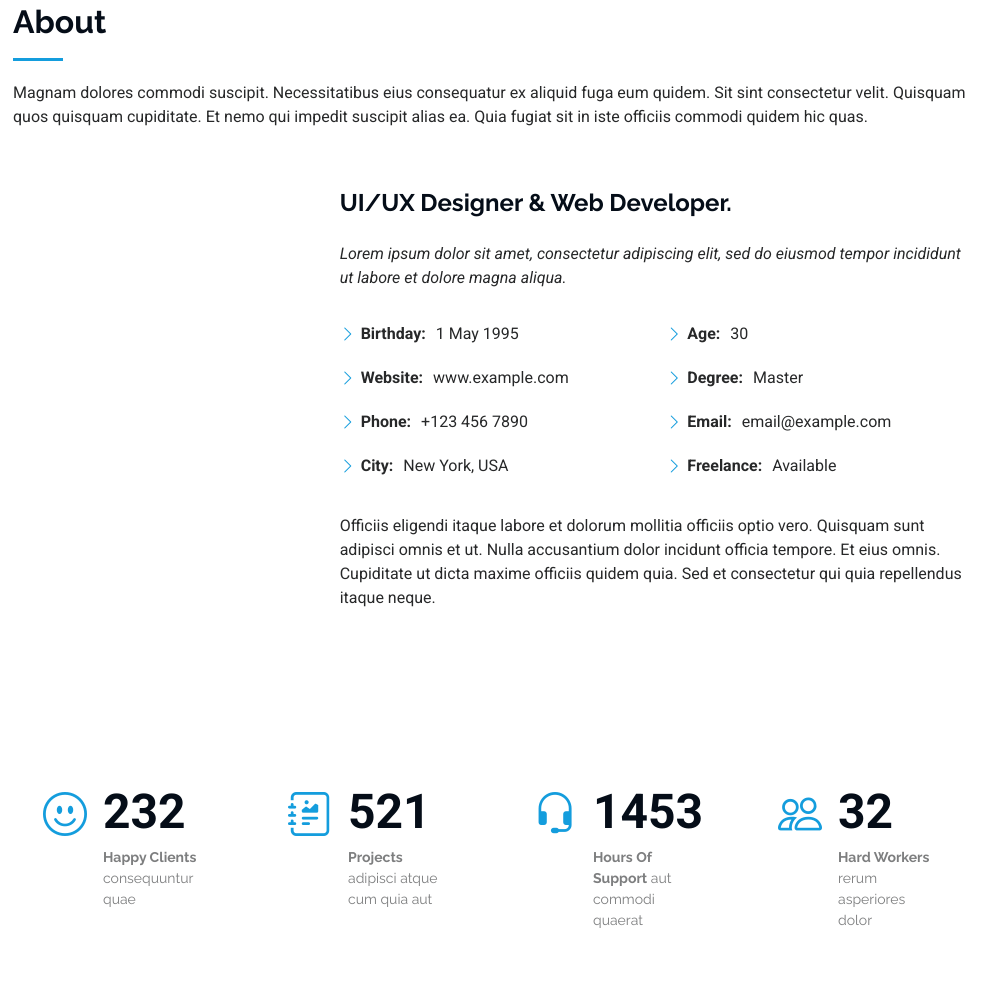
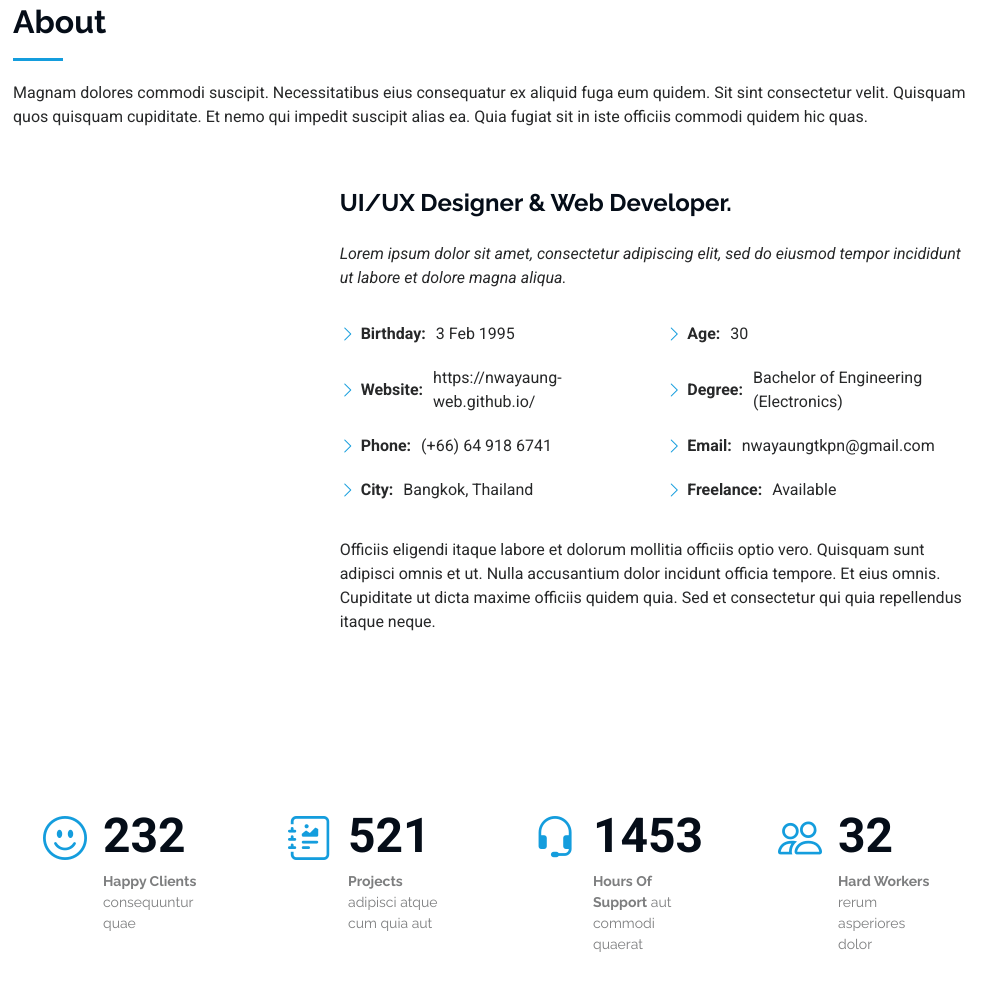
Before and after one commit to nwayaung-web/nwayaung-web.github.io, a plain HTML site: page index.html in a window 1280 px wide. Shown: the part 857-1845 px from the top of the page, without its empty margins (299-1280 px from the left). Drawn offline with Linux system fonts and the light colour scheme.

Commit message:
Update index.html

```diff
--- a/index.html
+++ b/index.html
@@ -48,7 +48,7 @@
     <a href="index.html" class="logo d-flex align-items-center justify-content-center">
       <!-- Uncomment the line below if you also wish to use an image logo -->
       <!-- <img src="assets/img/logo.png" alt=""> -->
-      <h1 class="sitename">Alex Smith</h1>
+      <h1 class="sitename">Nway Aung</h1>
     </a>
 
     <div class="social-links text-center">
@@ -97,7 +97,7 @@
       <img src="assets/img/hero-bg.jpg" alt="" data-aos="fade-in" class="">
 
       <div class="container" data-aos="fade-up" data-aos-delay="100">
-        <h2>Alex Smith</h2>
+        <h2>Nway Aung</h2>
         <p>I'm <span class="typed" data-typed-items="Designer, Developer, Freelancer, Photographer">Designer</span><span class="typed-cursor typed-cursor--blink" aria-hidden="true"></span><span class="typed-cursor typed-cursor--blink" aria-hidden="true"></span></p>
       </div>
 
@@ -127,17 +127,17 @@
             <div class="row">
               <div class="col-lg-6">
                 <ul>
-                  <li><i class="bi bi-chevron-right"></i> <strong>Birthday:</strong> <span>1 May 1995</span></li>
-                  <li><i class="bi bi-chevron-right"></i> <strong>Website:</strong> <span>www.example.com</span></li>
-                  <li><i class="bi bi-chevron-right"></i> <strong>Phone:</strong> <span>+123 456 7890</span></li>
-                  <li><i class="bi bi-chevron-right"></i> <strong>City:</strong> <span>New York, USA</span></li>
+                  <li><i class="bi bi-chevron-right"></i> <strong>Birthday:</strong> <span>3 Feb 1995</span></li>
+                  <li><i class="bi bi-chevron-right"></i> <strong>Website:</strong> <span>https://nwayaung-web.github.io/</span></li>
+                  <li><i class="bi bi-chevron-right"></i> <strong>Phone:</strong> <span>(+66) 64 918 6741</span></li>
+                  <li><i class="bi bi-chevron-right"></i> <strong>City:</strong> <span>Bangkok, Thailand</span></li>
                 </ul>
               </div>
               <div class="col-lg-6">
                 <ul>
                   <li><i class="bi bi-chevron-right"></i> <strong>Age:</strong> <span>30</span></li>
-                  <li><i class="bi bi-chevron-right"></i> <strong>Degree:</strong> <span>Master</span></li>
-                  <li><i class="bi bi-chevron-right"></i> <strong>Email:</strong> <span>email@example.com</span></li>
+                  <li><i class="bi bi-chevron-right"></i> <strong>Degree:</strong> <span>Bachelor of Engineering (Electronics)</span></li>
+                  <li><i class="bi bi-chevron-right"></i> <strong>Email:</strong> <span>nwayaungtkpn@gmail.com</span></li>
                   <li><i class="bi bi-chevron-right"></i> <strong>Freelance:</strong> <span>Available</span></li>
                 </ul>
               </div>
@@ -295,7 +295,7 @@
 
             <h3 class="resume-title">Education</h3>
             <div class="resume-item">
-              <h4>Master of Fine Arts &amp; Graphic Design</h4>
+              <h4>Bachelor of Engineering (Electronics) of Fine Arts &amp; Graphic Design</h4>
               <h5>2015 - 2016</h5>
               <p><em>Rochester Institute of Technology, Rochester, NY</em></p>
               <p>Qui deserunt veniam. Et sed aliquam labore tempore sed quisquam iusto autem sit. Ea vero voluptatum qui ut dignissimos deleniti nerada porti sand markend</p>
```
